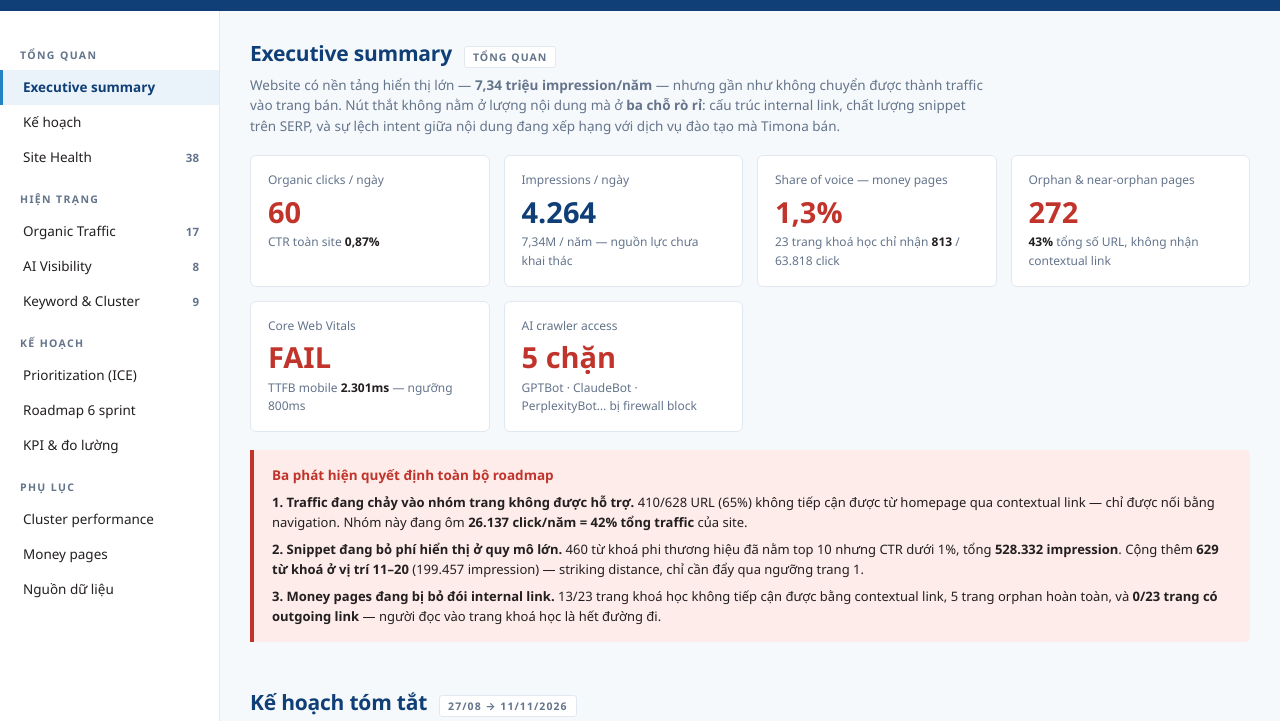
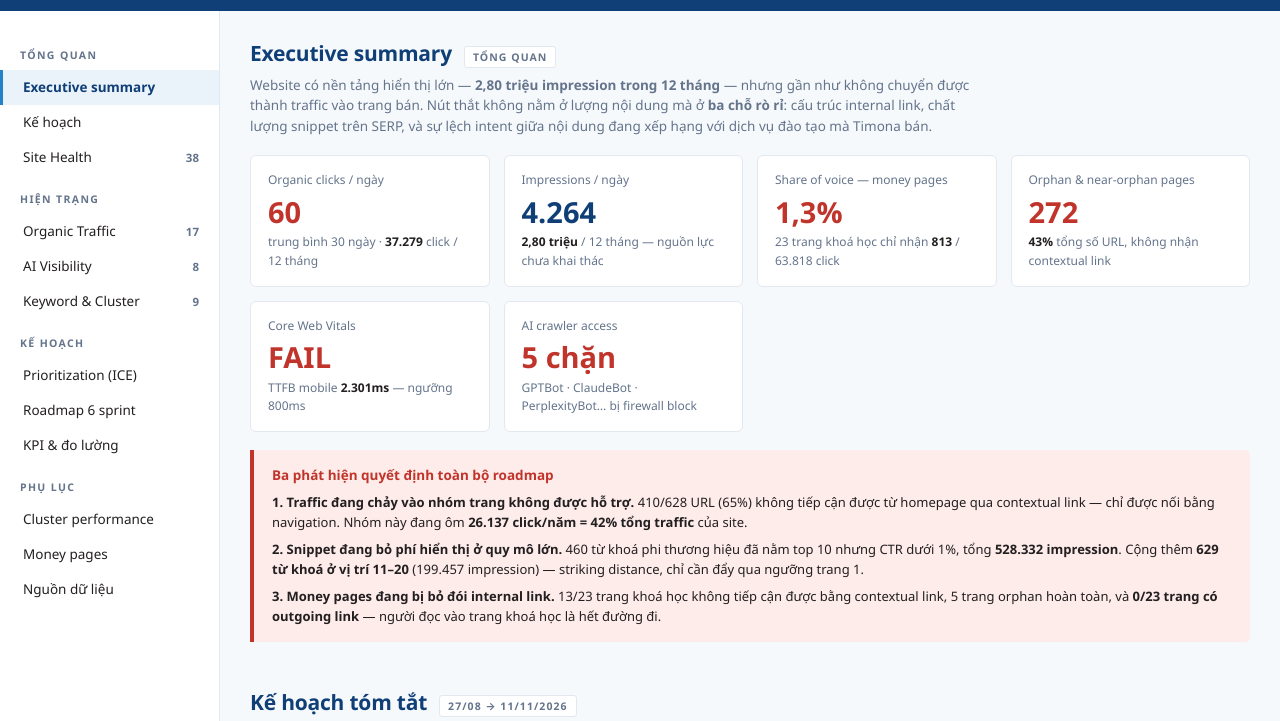
Before and after one commit to emmint/auditimonathang8, a plain HTML site: page index.html in a window 1280 px wide. Shown: the part 45-766 px from the top of the page. Drawn offline with Linux system fonts and the light colour scheme.

Commit message:
Update index.html

```diff
--- a/index.html
+++ b/index.html
@@ -214,7 +214,7 @@
 <section id="tomtat">
   <div class="sechead"><h2>Executive summary</h2><span class="tag">Tổng quan</span></div>
   <p class="lede">
-    Website có nền tảng hiển thị lớn — <b>7,34 triệu impression/năm</b> — nhưng gần như không chuyển được
+    Website có nền tảng hiển thị lớn — <b>2,80 triệu impression trong 12 tháng</b> — nhưng gần như không chuyển được
     thành traffic vào trang bán. Nút thắt không nằm ở lượng nội dung mà ở <b>ba chỗ rò rỉ</b>:
     cấu trúc internal link, chất lượng snippet trên SERP, và sự lệch intent giữa nội dung đang xếp hạng
     với dịch vụ đào tạo mà Timona bán.
@@ -224,12 +224,12 @@
     <div class="card">
       <div class="lbl">Organic clicks / ngày</div>
       <div class="val bad">60</div>
-      <div class="sub">CTR toàn site <b>0,87%</b></div>
+      <div class="sub">trung bình 30 ngày · <b>37.279</b> click / 12 tháng</div>
     </div>
     <div class="card">
       <div class="lbl">Impressions / ngày</div>
       <div class="val">4.264</div>
-      <div class="sub">7,34M / năm — nguồn lực chưa khai thác</div>
+      <div class="sub"><b>2,80 triệu</b> / 12 tháng — nguồn lực chưa khai thác</div>
     </div>
     <div class="card">
       <div class="lbl">Share of voice — money pages</div>
@@ -651,7 +651,7 @@
       <tr><td><span class="sev e">Error</span></td>
         <td><b>Money pages không nhận được share of voice</b></td>
         <td class="n">1,3% click<br><span class="sm">813 / 63.818</span></td>
-        <td>23 trang khoá học có 156.468 impression nhưng CTR chỉ <b>0,52%</b> so với 0,87% toàn site —
+        <td>23 trang khoá học có 156.468 impression nhưng CTR chỉ <b>0,52%</b> so với 0,83% của toàn bộ tập từ khoá phi thương hiệu —
           thấp hơn chính mức trung bình của site.</td>
         <td class="mono">KW-02</td></tr>
 
```
